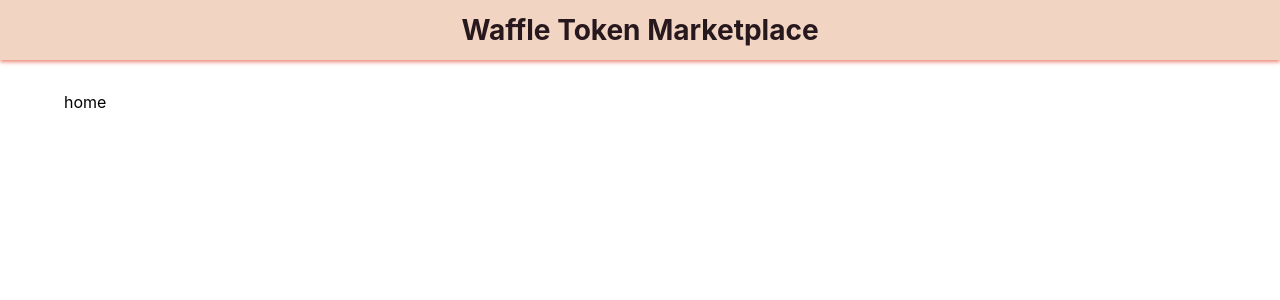
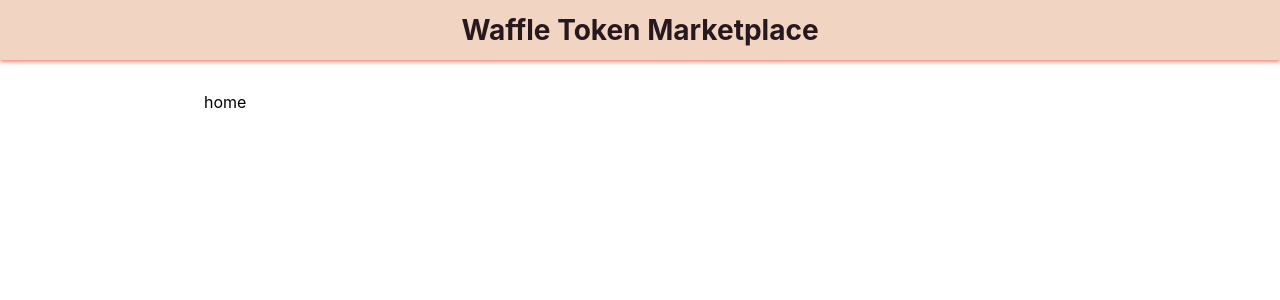
Before and after one commit to wafflestudio/smart-contract, a Next.js app in the folder marketplace_front/: page / in a window 1280 px wide. Shown: the top 300 px of the page. Built offline with nearby package versions, Linux system fonts and the light colour scheme.

Commit message:
layout className 확장 가능하게 개선

```diff
--- a/marketplace_front/components/templates/layout.module.scss
+++ b/marketplace_front/components/templates/layout.module.scss
@@ -18,8 +18,11 @@
 
 .main {
   min-height: calc(100vh - 60px);
+  margin: 0 auto;
   height: calc(100vh - 60px);
   padding: 2rem 4rem;
+  max-width: 1000px;
+  min-width: 320px;
 }
 
 .footer {
--- a/marketplace_front/components/templates/layout.tsx
+++ b/marketplace_front/components/templates/layout.tsx
@@ -1,14 +1,16 @@
 import { PropsWithChildren } from 'react';
 
+import classNames from 'classnames';
 import Head from 'next/head';
 
 import styles from './layout.module.scss';
 
 interface Props {
   title?: string;
+  className?: string;
 }
 
-export const Layout = ({ children, title = 'Waffle Token Marketplace' }: PropsWithChildren<Props>) => {
+export const Layout = ({ children, title = 'Waffle Token Marketplace', className }: PropsWithChildren<Props>) => {
   return (
     <div className={styles.container}>
       <Head>
@@ -19,7 +21,7 @@ export const Layout = ({ children, title = 'Waffle Token Marketplace' }: PropsWi
 
       <header className={styles.header}>{title}</header>
 
-      <main className={styles.main}>{children}</main>
+      <main className={classNames(className, styles.main)}>{children}</main>
 
       <footer className={styles.footer} />
     </div>
--- a/marketplace_front/package.json
+++ b/marketplace_front/package.json
@@ -9,12 +9,14 @@
     "prepare:husky": "husky install && chmod ug+x .husky/*"
   },
   "dependencies": {
+    "classnames": "^2.3.1",
     "next": "12.0.7",
     "react": "17.0.2",
     "react-dom": "17.0.2",
     "sass": "^1.45.2"
   },
   "devDependencies": {
+    "@types/classnames": "^2.3.1",
     "@types/node": "17.0.8",
     "@types/react": "17.0.38",
     "@typescript-eslint/eslint-plugin": "^5.9.0",
```
Also changed, not shown: 1 other file (tests, documents, lock files or other folders).
